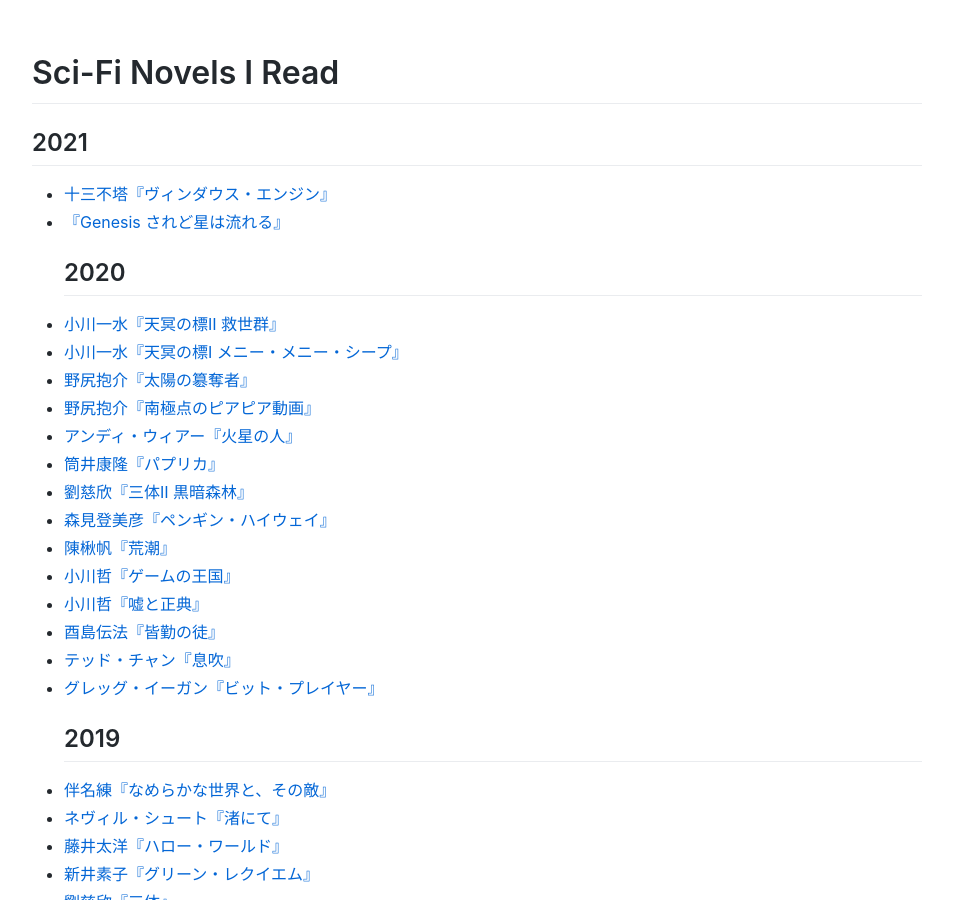
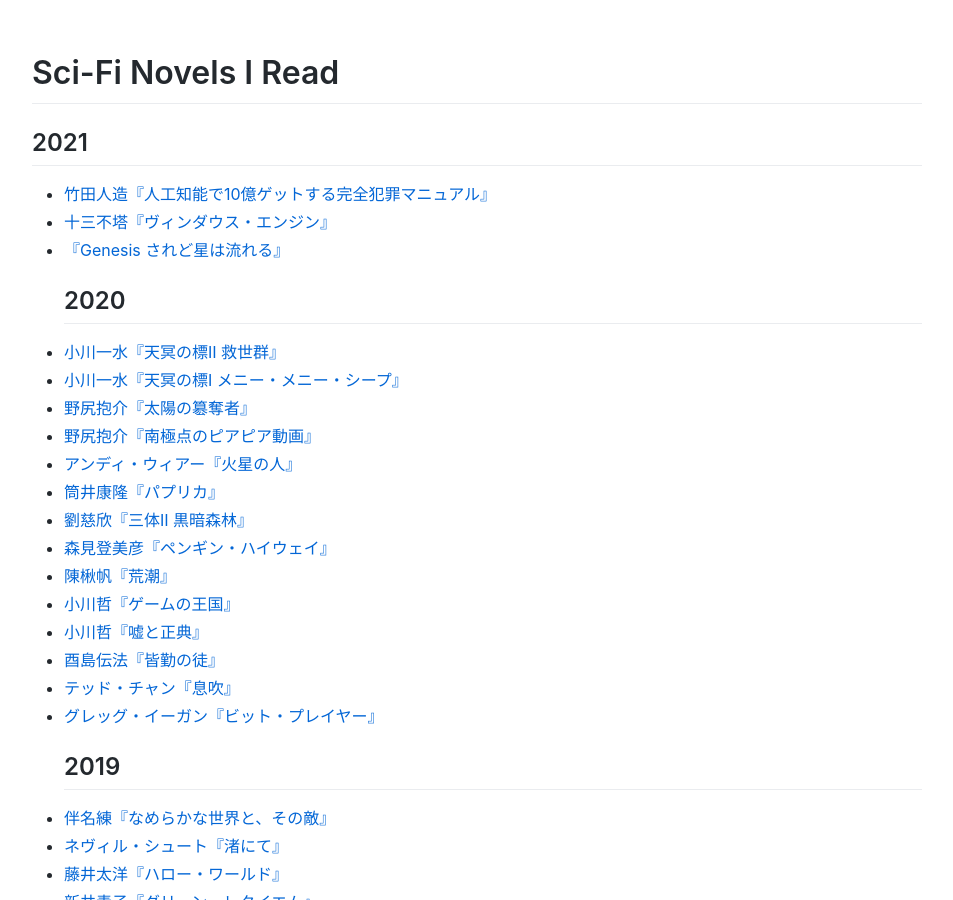
Before and after one commit to sankichi92/sankichi.net, a Jekyll site: the page built from sci-fi.md, in a window 1280 px wide and 900 px high. Shown: the whole window, without its empty margins (163-1116 px from the left). Built offline with Jekyll 4.4.1, drawn with Linux system fonts in a browser that asks for light colours; our own code applies the rules of GitHub Pages for plain Markdown files.

Commit message:
竹田人造『人工知能で10億ゲットする完全犯罪マニュアル』

```diff
--- a/_data/sci-fi-novels.yml
+++ b/_data/sci-fi-novels.yml
@@ -1,3 +1,8 @@
+- title: 人工知能で10億ゲットする完全犯罪マニュアル
+  author: 竹田人造
+  asin: B08NDV7SPQ
+  date: 2021-01-17
+
 - title: ヴィンダウス・エンジン
   author: 十三不塔
   asin: B08NDTWZZN
```
